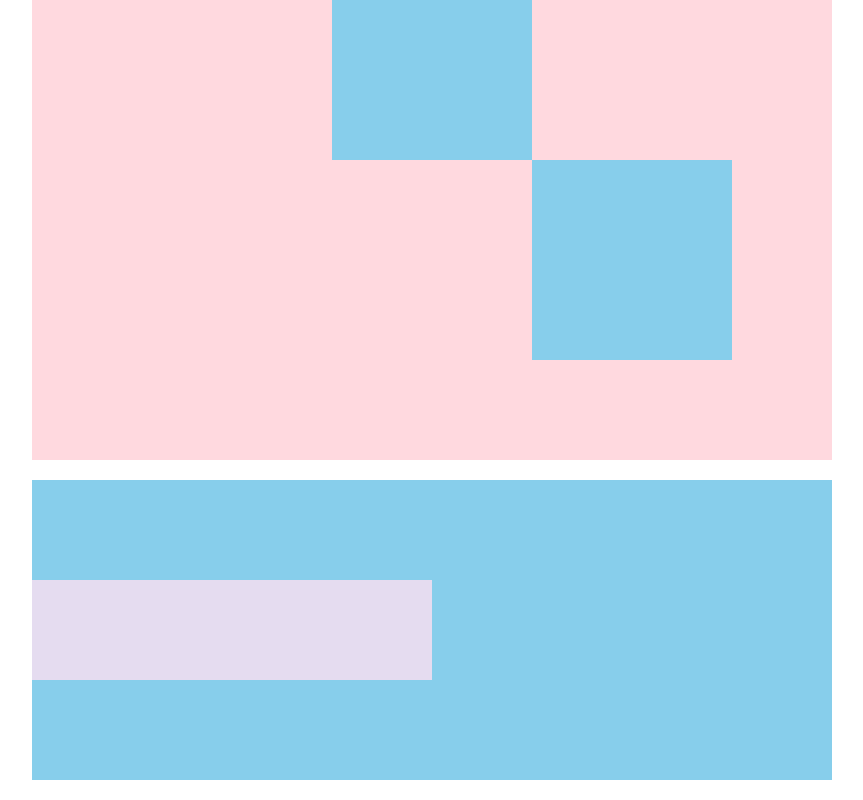
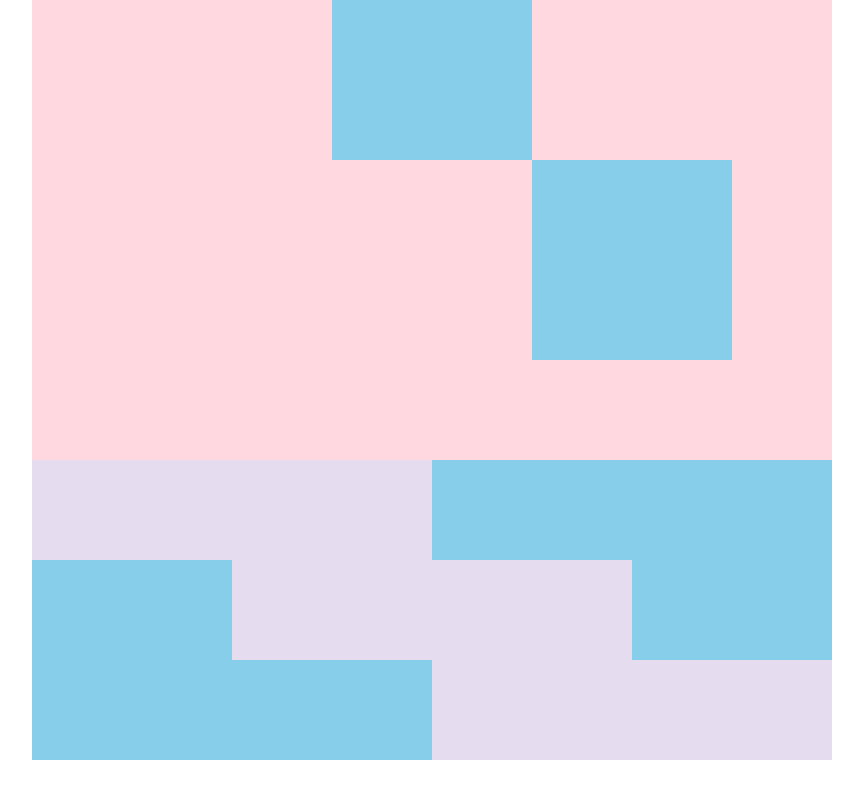
Before and after one commit to Mopple-1108/html-css-basic-kadai, a plain HTML site: page kadai_018/kadai_018.html in a window 1280 px wide. Shown: the part 470-1270 px from the top of the page, without its empty margins (208-1071 px from the left). After the commit the page ends 1238 px from the top, so only its background shows below. Drawn offline with Linux system fonts and the light colour scheme.

Commit message:
Update style.css

```diff
--- a/kadai_018/style.css
+++ b/kadai_018/style.css
@@ -58,17 +58,35 @@ position: relative;
   height: 300px;
   background-color: #87ceeb;
   margin: 20px auto;
-    display: flex;
-    align-items: center;
+  margin: auto;
 }
 
-#bottom-child01, #bottom-child02, #bottom-child03 {
+#bottom div {
   width: 400px;
   height: 100px;
   background-color: #e5dcf0;
 }
 
-#bottom-child02, #bottom-child03 {
+#bottom-child02 {
+  position: relative;
+  left: 200px;
+}
+
+#bottom-child03 {
+  position: relative;
+  left: 400px;
+}
+
+#bottom-child01,
+#bottom-child02,
+#bottom-child03 {
+  width: 400px;
+  height: 100px;
+  background-color: #e5dcf0;
+}
+
+#bottom-child02,
+#bottom-child03 {
   margin-left: -200px;
 }
 
@@ -77,11 +95,11 @@ position: relative;
 }
 
 #bottom-child02 {
-  left: 50%;
-  transform: translateX(-50%);
+  left: 100%;
+  transform: translateX(-100%);
 }
 
 #bottom-child03 {
-  left: 100%;
-  transform: translateX(-100%);
+  left: 150%;
+  transform: translateX(-150%);
 }
```
Lines whose indentation alone changed are shown as unchanged.
